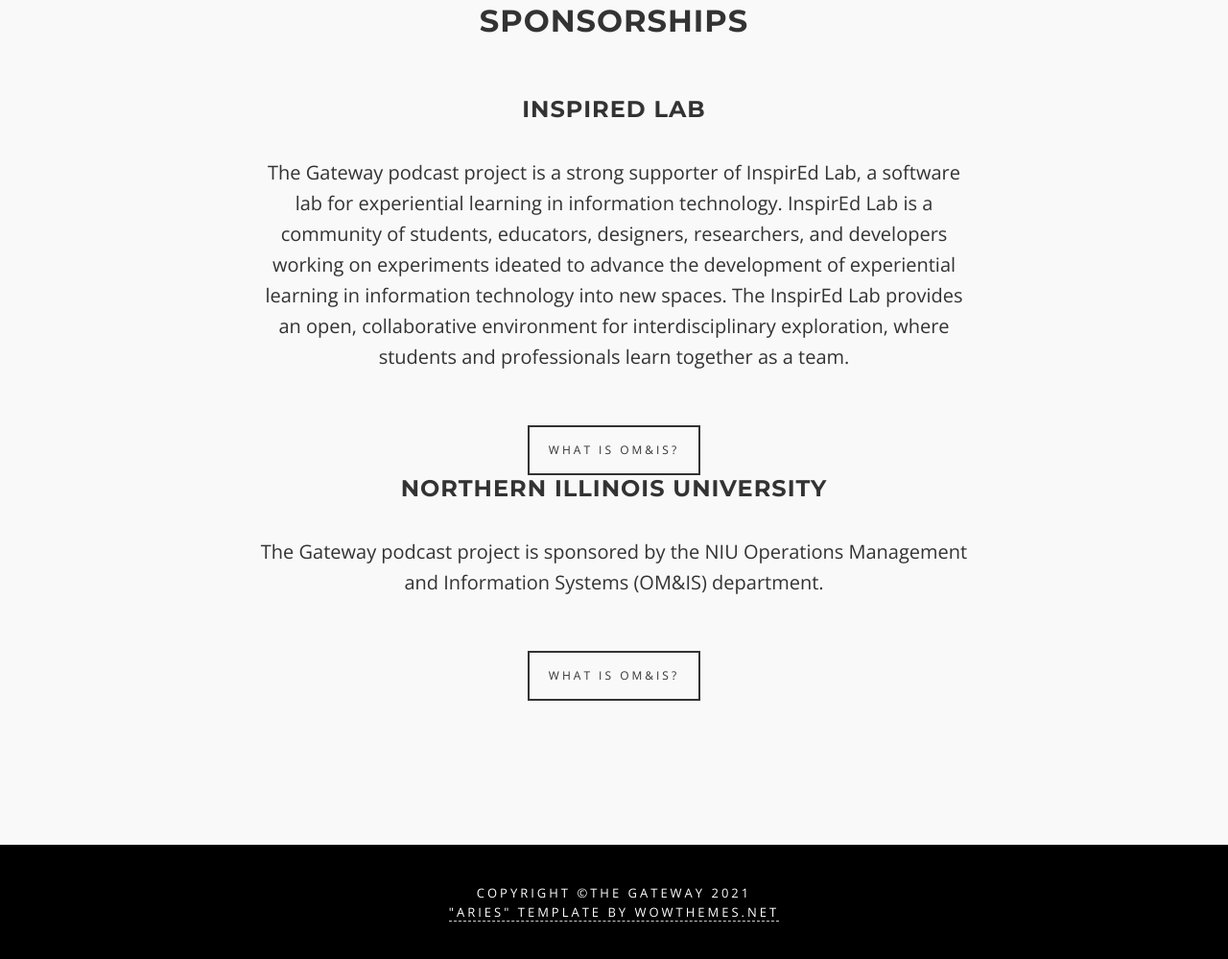
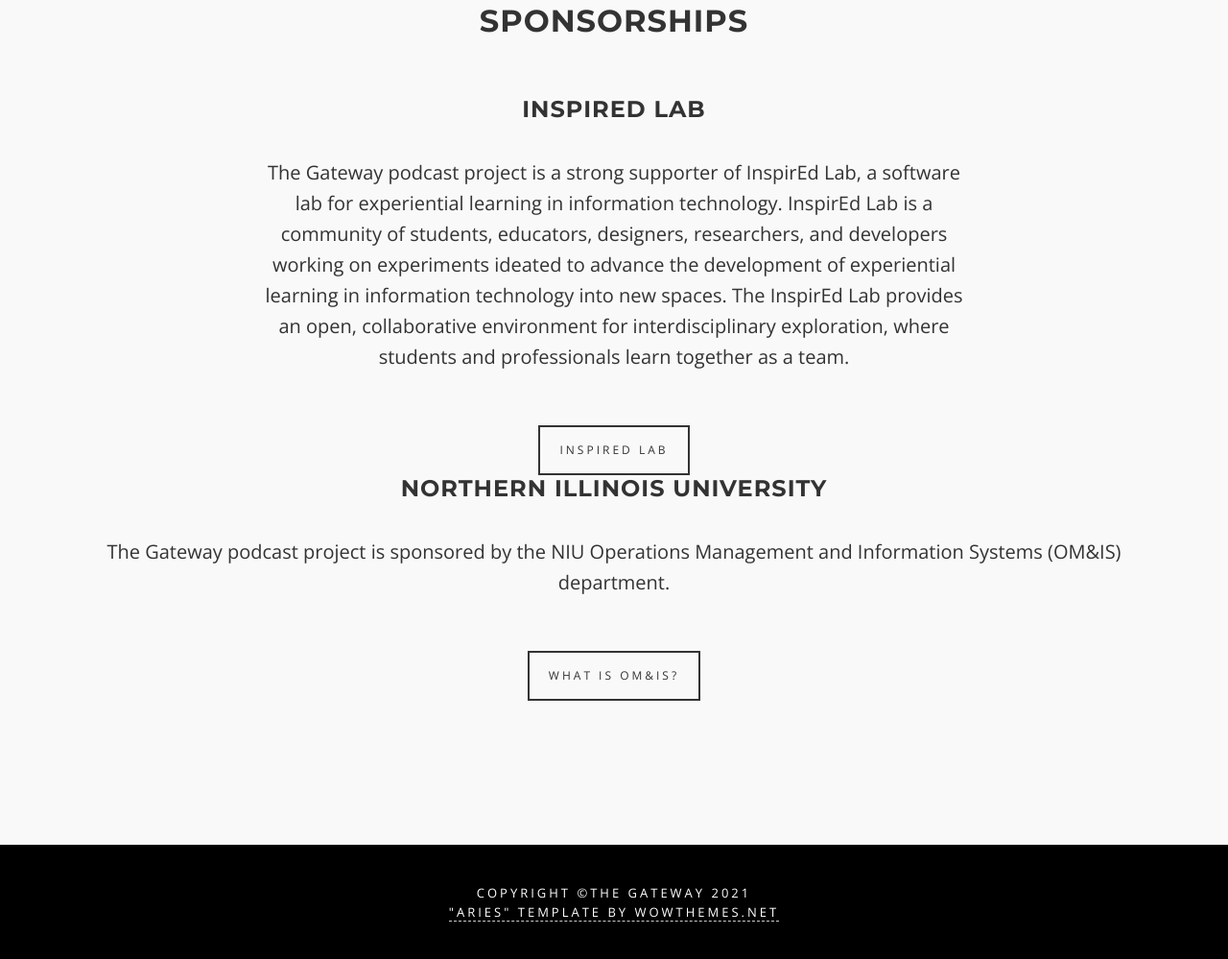
Before and after one commit to cwalters126/thegateway, a website: page index.html in a window 1280 px wide. Shown: the part 1911-2910 px from the top of the page at 96% size. Drawn offline with nearby package versions, Linux system fonts and the light colour scheme; files that its build step writes are made by us from their sources.

Commit message:
spacing on index

```diff
--- a/index.html
+++ b/index.html
@@ -171,9 +171,11 @@
 				 to advance the development of experiential learning in information technology into new spaces.
 				 The InspirEd Lab provides an open, collaborative environment for interdisciplinary exploration, where students and professionals learn together as a team.
 			</p>
-			<a href="https://inspiredlab.github.io/" class="btnghost"><i class="circle-info"></i> What is OM&IS?</a>
+			<a href="https://inspiredlab.github.io/" class="btnghost"><i class="circle-info"></i> InspirEd Lab</a>
 
-			<br>
+		</div>
+		<br>
+		<div>
 			<h4>Northern Illinois University</h4>
 			<p>
 				The Gateway podcast project is sponsored by the NIU Operations Management and Information Systems (OM&IS) department.
```
